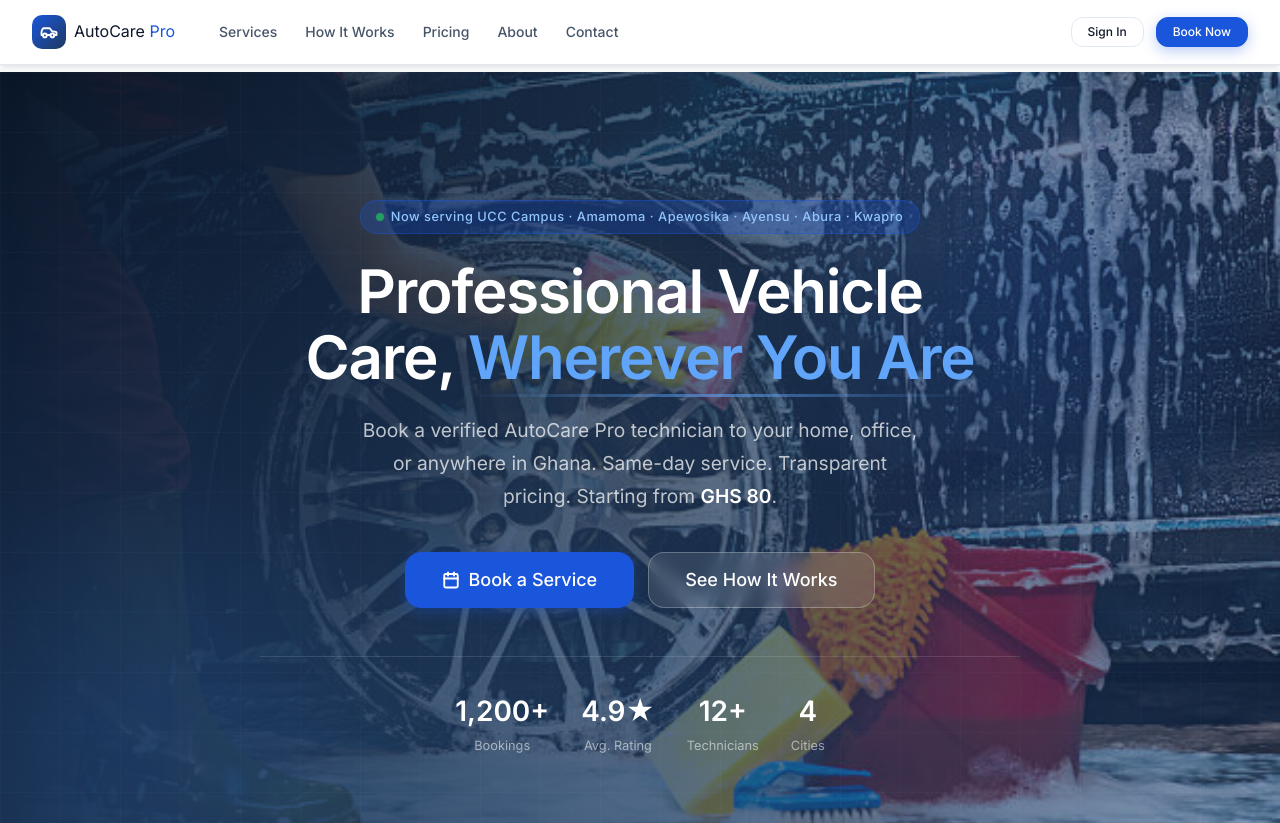
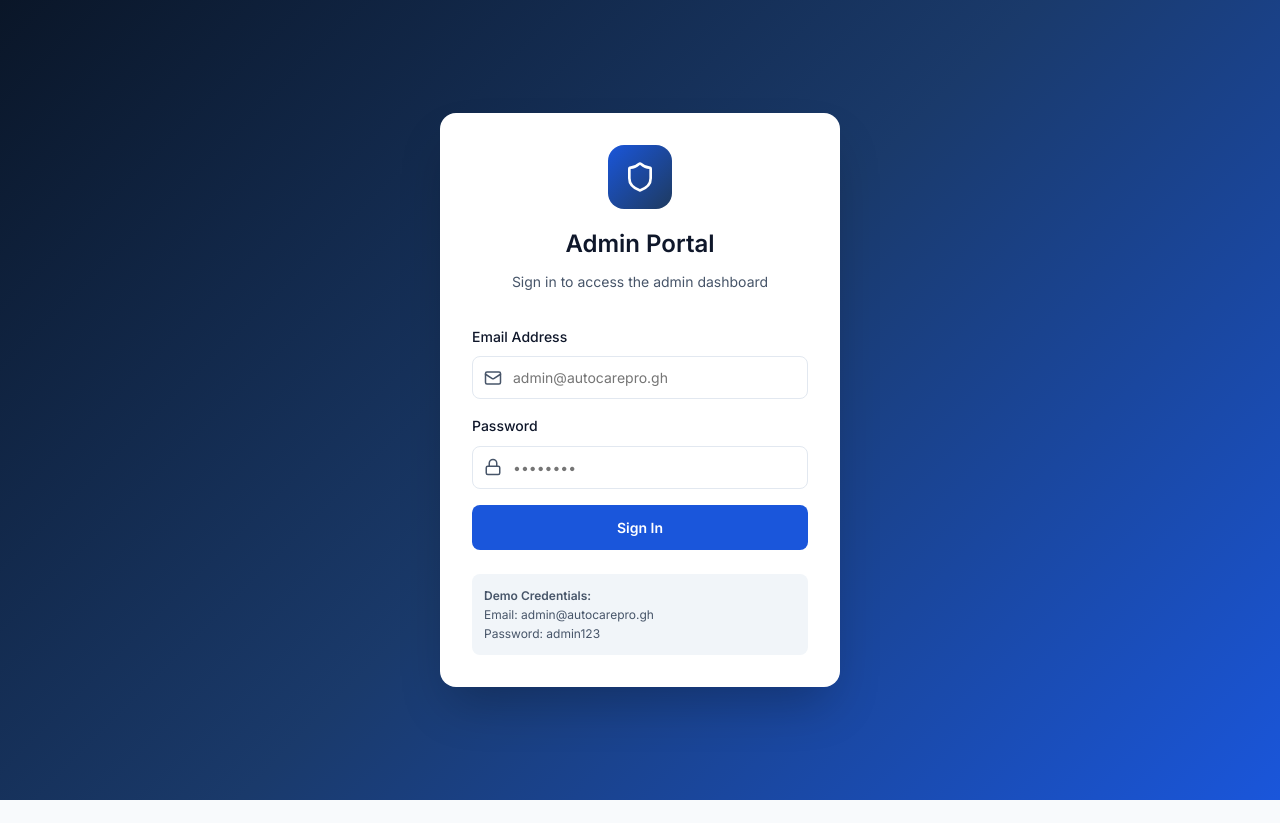
Before and after one commit to Collins-Addae/AutoCarePro, a React (Vite) app: page /admin/login in a window 1280 px wide. Before the commit this address led to /. Shown: the top 823 px of the page. After the commit the page ends 800 px from the top, so only its background shows below. Built offline with nearby package versions, Linux system fonts and the light colour scheme.

Commit message:
update 13

```diff
--- a/src/App.jsx
+++ b/src/App.jsx
@@ -42,6 +42,7 @@
 import JobExecution from './pages/technician/JobExecution';
 
 // Admin Pages
+import AdminLogin from './pages/admin/AdminLogin';
 import AdminDashboard from './pages/admin/AdminDashboard';
 
 // Route Guard Component
@@ -169,6 +170,7 @@
             } />
 
             {/* Admin Routes (No Global Navbar/Footer) */}
+            <Route path="/admin/login" element={<AdminLogin />} />
             <Route path="/admin" element={
               <ProtectedRoute allowedRoles={['admin']}>
                 <AdminDashboard />
--- a/src/pages/admin/AdminDashboard.jsx
+++ b/src/pages/admin/AdminDashboard.jsx
@@ -1,4 +1,5 @@
 import { useState } from 'react';
+import { Link } from 'react-router-dom';
 import { motion, AnimatePresence } from 'framer-motion';
 import { useAuth } from '../../context/AuthContext';
 import { useBooking } from '../../context/BookingContext';
--- /dev/null
+++ b/src/pages/admin/AdminLogin.jsx
@@ -0,0 +1,213 @@
+import { useState } from 'react';
+import { useNavigate } from 'react-router-dom';
+import { Shield, Lock, Mail } from 'lucide-react';
+import { useAuth } from '../../context/AuthContext';
+
+export default function AdminLogin() {
+  const [email, setEmail] = useState('');
+  const [password, setPassword] = useState('');
+  const [error, setError] = useState('');
+  const [loading, setLoading] = useState(false);
+  const { loginAsAdmin } = useAuth();
+  const navigate = useNavigate();
+
+  const handleSubmit = async (e) => {
+    e.preventDefault();
+    setError('');
+    setLoading(true);
+
+    // Simple validation for demo purposes
+    if (email !== 'admin@autocarepro.gh') {
+      setError('Invalid admin email');
+      setLoading(false);
+      return;
+    }
+
+    if (password !== 'admin123') {
+      setError('Invalid password');
+      setLoading(false);
+      return;
+    }
+
+    // Login as admin
+    loginAsAdmin();
+    navigate('/admin');
+  };
+
+  return (
+    <div style={{
+      minHeight: '100vh',
+      display: 'flex',
+      alignItems: 'center',
+      justifyContent: 'center',
+      background: 'linear-gradient(135deg, #0A1628 0%, #1A3A6B 50%, #1A56DB 100%)',
+      padding: '1rem'
+    }}>
+      <div style={{
+        width: '100%',
+        maxWidth: 400,
+        background: 'white',
+        borderRadius: '1rem',
+        padding: '2rem',
+        boxShadow: '0 25px 50px -12px rgba(0, 0, 0, 0.25)'
+      }}>
+        {/* Logo/Header */}
+        <div style={{ textAlign: 'center', marginBottom: '2rem' }}>
+          <div style={{
+            width: 64,
+            height: 64,
+            borderRadius: 16,
+            background: 'linear-gradient(135deg, var(--color-primary), var(--color-navy))',
+            display: 'flex',
+            alignItems: 'center',
+            justifyContent: 'center',
+            margin: '0 auto 1rem'
+          }}>
+            <Shield size={32} color="white" />
+          </div>
+          <h1 style={{
+            fontSize: '1.5rem',
+            fontWeight: 600,
+            color: 'var(--color-text)',
+            marginBottom: '0.5rem'
+          }}>
+            Admin Portal
+          </h1>
+          <p style={{ fontSize: '0.875rem', color: 'var(--color-muted)' }}>
+            Sign in to access the admin dashboard
+          </p>
+        </div>
+
+        {/* Form */}
+        <form onSubmit={handleSubmit} style={{ display: 'flex', flexDirection: 'column', gap: '1rem' }}>
+          {error && (
+            <div style={{
+              padding: '0.75rem',
+              background: '#FEE2E2',
+              border: '1px solid #FECACA',
+              borderRadius: '0.5rem',
+              color: '#DC2626',
+              fontSize: '0.875rem'
+            }}>
+              {error}
+            </div>
+          )}
+
+          <div>
+            <label htmlFor="email" style={{
+              display: 'block',
+              fontSize: '0.875rem',
+              fontWeight: 500,
+              color: 'var(--color-text)',
+              marginBottom: '0.5rem'
+            }}>
+              Email Address
+            </label>
+            <div style={{ position: 'relative' }}>
+              <Mail size={18} style={{
+                position: 'absolute',
+                left: '0.75rem',
+                top: '50%',
+                transform: 'translateY(-50%)',
+                color: 'var(--color-muted)'
+              }} />
+              <input
+                id="email"
+                type="email"
+                value={email}
+                onChange={(e) => setEmail(e.target.value)}
+                placeholder="admin@autocarepro.gh"
+                required
+                style={{
+                  width: '100%',
+                  padding: '0.75rem 0.75rem 0.75rem 2.5rem',
+                  border: '1.5px solid var(--color-border)',
+                  borderRadius: '0.5rem',
+                  fontSize: '0.875rem',
+                  outline: 'none',
+                  transition: 'border-color 0.2s'
+                }}
+                onFocus={(e) => e.target.style.borderColor = 'var(--color-primary)'}
+                onBlur={(e) => e.target.style.borderColor = 'var(--color-border)'}
+              />
+            </div>
+          </div>
+
+          <div>
+            <label htmlFor="password" style={{
+              display: 'block',
+              fontSize: '0.875rem',
+              fontWeight: 500,
+              color: 'var(--color-text)',
+              marginBottom: '0.5rem'
+            }}>
+              Password
+            </label>
+            <div style={{ position: 'relative' }}>
+              <Lock size={18} style={{
+                position: 'absolute',
+                left: '0.75rem',
+                top: '50%',
+                transform: 'translateY(-50%)',
+                color: 'var(--color-muted)'
+              }} />
+              <input
+                id="password"
+                type="password"
+                value={password}
+                onChange={(e) => setPassword(e.target.value)}
+                placeholder="••••••••"
+                required
+                style={{
+                  width: '100%',
+                  padding: '0.75rem 0.75rem 0.75rem 2.5rem',
+                  border: '1.5px solid var(--color-border)',
+                  borderRadius: '0.5rem',
+                  fontSize: '0.875rem',
+                  outline: 'none',
+                  transition: 'border-color 0.2s'
+                }}
+                onFocus={(e) => e.target.style.borderColor = 'var(--color-primary)'}
+                onBlur={(e) => e.target.style.borderColor = 'var(--color-border)'}
+              />
+            </div>
+          </div>
+
+          <button
+            type="submit"
+            disabled={loading}
+            style={{
+              width: '100%',
+              padding: '0.875rem',
+              background: 'var(--color-primary)',
+              color: 'white',
+              border: 'none',
+              borderRadius: '0.5rem',
+              fontSize: '0.875rem',
+              fontWeight: 600,
+              cursor: loading ? 'not-allowed' : 'pointer',
+              opacity: loading ? 0.7 : 1,
+              transition: 'opacity 0.2s'
+            }}
+          >
+            {loading ? 'Signing in...' : 'Sign In'}
+          </button>
+        </form>
+
+        {/* Demo credentials hint */}
+        <div style={{
+          marginTop: '1.5rem',
+          padding: '0.75rem',
+          background: 'var(--color-surface-2)',
+          borderRadius: '0.5rem',
+          fontSize: '0.75rem',
+          color: 'var(--color-muted)'
+        }}>
+          <strong>Demo Credentials:</strong><br />
+          Email: admin@autocarepro.gh<br />
+          Password: admin123
+        </div>
+      </div>
+    </div>
+  );
+}
```
